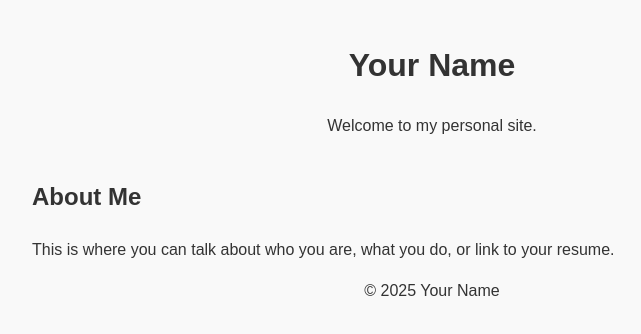
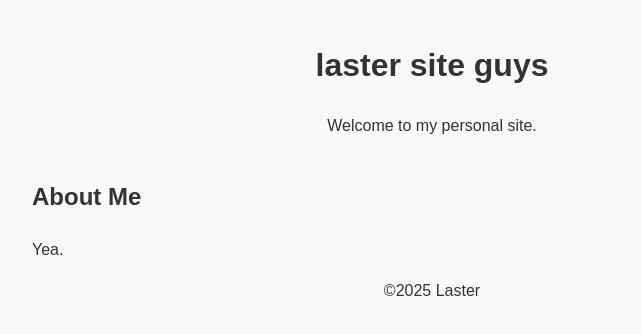
Before and after one commit to laster253/web, a plain HTML site: page index.html in a window 1280 px wide. Shown: the whole page, without its empty margins (8-649 px from the left). Drawn offline with Linux system fonts and the light colour scheme.

Commit message:
Update index.html

```diff
--- a/index.html
+++ b/index.html
@@ -2,22 +2,22 @@
 <html lang="en">
 <head>
   <meta charset="UTF-8" />
-  <title>Your Name</title>
+  <title>Something something</title>
   <link rel="stylesheet" href="style.css" />
 </head>
 <body>
   <header>
-    <h1>Your Name</h1>
+    <h1>laster site guys</h1>
     <p>Welcome to my personal site.</p>
   </header>
 
   <section>
     <h2>About Me</h2>
-    <p>This is where you can talk about who you are, what you do, or link to your resume.</p>
+    <p>Yea.</p>
   </section>
 
   <footer>
-    <p>© 2025 Your Name</p>
+    <p>©2025 Laster</p>
   </footer>
 </body>
 </html>
```
